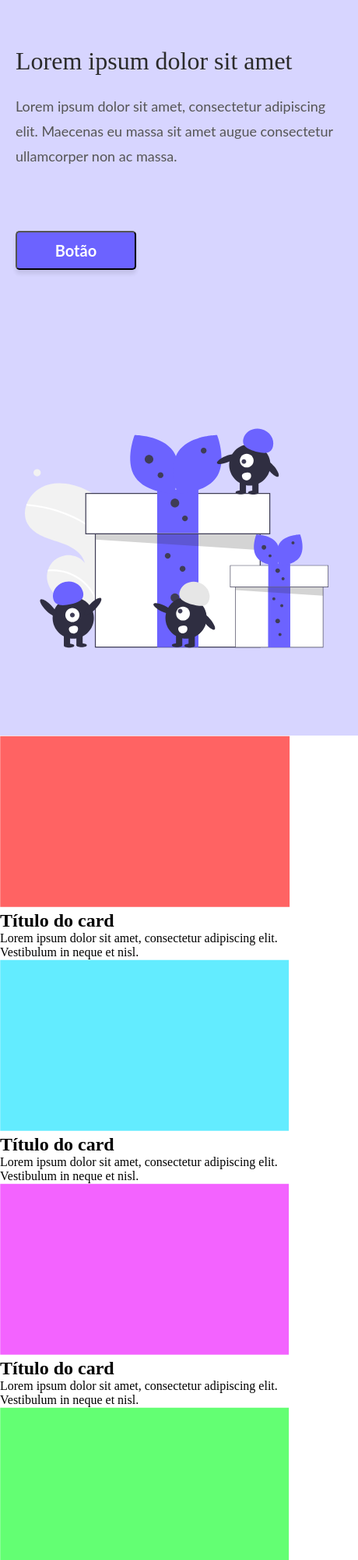
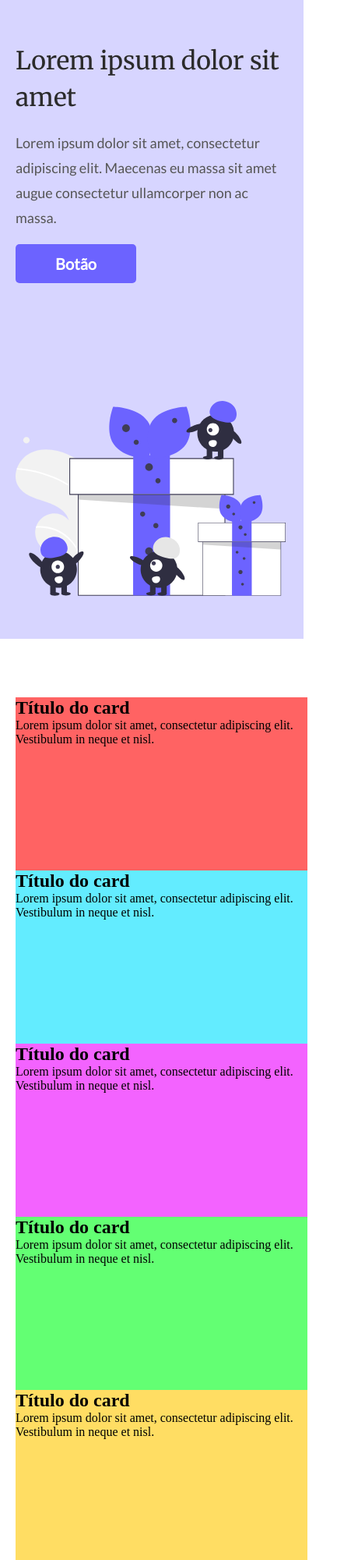
Before and after one commit to RhegisMarques/Codelandia-Desafio-03, a plain HTML site: page index.html in a window 390 px wide. Shown: the top 2000 px of the page at 78% size, 460 px wide, since content can reach past the window. Drawn offline with Linux system fonts and the light colour scheme.

Commit message:
upgrade css

```diff
--- a/index.html
+++ b/index.html
@@ -1,82 +1,99 @@
 <!DOCTYPE html>
 <html lang="en">
   <head>
-  <meta charset="UTF-8">
-  <meta http-equiv="X-UA-Compatible" content="IE=edge">
-  <meta name="viewport" content="width=device-width, initial-scale=1.0">
-  <link rel="stylesheet" href="style.css">
+    <meta charset="UTF-8" />
+    <meta http-equiv="X-UA-Compatible" content="IE=edge" />
+    <meta name="viewport" content="width=device-width, initial-scale=1.0" />
+    <link rel="stylesheet" href="style.css" />
     <title></title>
   </head>
   <body>
     <div class="cabecalho">
+      <div class="subCabecalho">
         <div class="tTitle">
           <h1>Lorem ipsum dolor sit amet</h1>
-    </div>
-
-    <div class="dTitle">
-      <p> Lorem ipsum dolor sit amet, consectetur adipiscing elit. Maecenas eu massa sit amet augue consectetur ullamcorper non ac massa.</p>
+          <p>
+            Lorem ipsum dolor sit amet, consectetur adipiscing elit. Maecenas eu
+            massa sit amet augue consectetur ullamcorper non ac massa.
+          </p>
         </div>
 
         <div class="button">
-      <input type="button" value="Botão">
+          <input type="button" value="Botão" />
+        </div>
+      </div>
+      <div class="bkgImg"></div>
     </div>
 
-    <div class="imgBkg">
-      <img src="/img/imagem.svg" alt="imgBkg">
-    </div>
+    <div class="main">
+      <div class="cardRed">
+
+        <h2>Título do card</h2>
+        <p>
+          Lorem ipsum dolor sit amet, consectetur adipiscing elit. Vestibulum in
+          neque et nisl.
+        </p>
       </div>
 
-  <div class="corpo">
-    <div class="rRed">
-      <img src="/img/Rectangle (0).svg" alt="">
+
+      <div class="cardCiano">
         <h2>Título do card</h2>
-      <p>Lorem ipsum dolor sit amet, consectetur adipiscing elit. Vestibulum in neque et nisl.</p>
+        <p>
+          Lorem ipsum dolor sit amet, consectetur adipiscing elit. Vestibulum in
+          neque et nisl.
+        </p>
       </div>
 
-    <div class="rciano">
-      <img src="/img/Rectangle (1).svg" alt="">
+      <div class="cardPurpple">
         <h2>Título do card</h2>
-      <p>Lorem ipsum dolor sit amet, consectetur adipiscing elit. Vestibulum in neque et nisl.</p>
+        <p>
+          Lorem ipsum dolor sit amet, consectetur adipiscing elit. Vestibulum in
+          neque et nisl.
+        </p>
       </div>
 
-    <div class="rPurpple">
-      <img src="/img/Rectangle (2).svg" alt="">
+      <div class="cardGreen">
         <h2>Título do card</h2>
-      <p>Lorem ipsum dolor sit amet, consectetur adipiscing elit. Vestibulum in neque et nisl.</p>
+        <p>
+          Lorem ipsum dolor sit amet, consectetur adipiscing elit. Vestibulum in
+          neque et nisl.
+        </p>
       </div>
 
-    <div class="rGreen">
-      <img src="/img/Rectangle (3).svg" alt="">
+      <div class="cardYellow">
         <h2>Título do card</h2>
-      <p>Lorem ipsum dolor sit amet, consectetur adipiscing elit. Vestibulum in neque et nisl.</p>
+        <p>
+          Lorem ipsum dolor sit amet, consectetur adipiscing elit. Vestibulum in
+          neque et nisl.
+        </p>
       </div>
 
-    <div class="rYellow">
-      <img src="/img/Rectangle (4).svg" alt="">
+      <div class="cardBlue">
         <h2>Título do card</h2>
-      <p>Lorem ipsum dolor sit amet, consectetur adipiscing elit. Vestibulum in neque et nisl.</p>
-    </div>
-
-    <div class="rBlue">
-      <img src="/img/Rectangle (5).svg" alt="">
-      <h2>Título do card</h2>
-      <p>Lorem ipsum dolor sit amet, consectetur adipiscing elit. Vestibulum in neque et nisl.</p>
+        <p>
+          Lorem ipsum dolor sit amet, consectetur adipiscing elit. Vestibulum in
+          neque et nisl.
+        </p>
       </div>
     </div>
 
     <div class="Rodape">
-
       <h1>Entre em contato</h1>
 
       <form action="" method="post">
-      <input type="text" name="nome" placeholder="Nome"><br><br>
-      <input type="email" name="nome" placeholder="E-mail"><br><br>
-      <input type="tel" name="nome" placeholder="Telefone"><br><br>
-      <textarea name="msg" id="" cols="30" rows="10" placeholder="Mensagem..."></textarea><br><br>
-      <input type="submit" value="Enviar mensagem">
+        <input type="text" name="nome" placeholder="Nome" /><br /><br />
+        <input type="email" name="nome" placeholder="E-mail" /><br /><br />
+        <input type="tel" name="nome" placeholder="Telefone" /><br /><br />
+        <textarea
+          name="msg"
+          id=""
+          cols="30"
+          rows="10"
+          placeholder="Mensagem..."
+        ></textarea
+        ><br /><br />
+        <input type="submit" value="Enviar mensagem" />
       </form>
-
     </div>
-
   </body>
 </html>
--- a/style.css
+++ b/style.css
@@ -1,3 +1,5 @@
+@import url('https://fonts.googleapis.com/css2?family=Lato&family=Merriweather&display=swap');
+
 *
 {
   margin: 0 auto;
@@ -14,18 +16,29 @@ html, body
   .cabecalho
   {
 
-    width: 420px;
-    height: 800px;
-    padding: 55px 20px 88px 20px;
+    padding: 55px 20px ;
+    background: #D7D5FF;
 
-    background: #D7D5FF;
+  }
+
+  .subCabecalho
+  {
+
+  }
+
+  .bkgImg
+  {
+
+    margin-top: 151px;
+    width: 100%;
+    height: 250px;
+    background-image: url("/img/imagem.svg");
+    background-repeat: no-repeat ;
+    background-size: contain;
   }
   .tTitle > h1
   {
     margin-bottom: 18px;
-
-
-
     font-family: 'Merriweather';
     font-style: normal;
     font-weight: 400;
@@ -35,31 +48,26 @@ html, body
     color: #2B2B2B;
   }
 
-  .dTitle > p
+  .tTitle > p
   {
-    margin-bottom: 32px;
-
-
-
+    margin-bottom: 18px;
     font-family: 'Lato';
     font-style: normal;
     font-weight: 400;
     font-size: 18px;
     line-height: 32px;
+    color: #555555;
 
+  }
 
-    color: #555555;
-  }
   .button > input
   {
-    position: absolute;
     height: 50px;
     width: 155px;
-    left: 20px;
-    top: 296px;
     border-radius: 5px;
+    border: none;
     background: #6C63FF;
-    box-shadow: 0px 5px 5px rgba(23, 23, 23, 0.1);
+
     border-radius: 5px;
     font-family: 'Lato';
     font-style: normal;
@@ -70,30 +78,84 @@ html, body
     color: #FFFFFF;
   }
 
-  .imgBkg > img
+
+  .main
   {
-    position: absolute;
-    width: 100%;
-    height: 460px;
-    top: 460px;
-    right: 32px;
-    bottom: 88px;
-    left: 32px;
+    padding: 75px 20px;
 
   }
 
-  .corpo
+  .cardRed
   {
+    width: 375px;
+    height: 222px;
+
+
+    background: #FF6363;
 
   }
 
-  .corpo > rRed
+  .cardRed
   {
+    width: 375px;
+    height: 222px;
 
 
+    background: #FF6363;
+
+  }
+
+  .cardCiano
+  {
+    width: 375px;
+    height: 222px;
+
+
+    background: #63ECFF;
+
+  }
+
+
+  .cardPurpple
+  {
+    width: 375px;
+    height: 222px;
+
+
+    background: #F363FF;
+
+  }
+
+  .cardGreen
+  {
+    width: 375px;
+    height: 222px;
+
+
+    background: #63FF73;
+
+  }
+
+  .cardYellow
+  {
+    width: 375px;
+    height: 222px;
+
+
+    background: #FFDD63;
+
+  }
+
+  .cardBlue
+  {
+    width: 375px;
+    height: 222px;
+
+    background: #6663FF;
 
   }
 
 
 
+
 }
```
Also changed, not shown: img/Rectangle (0).svg (deleted), img/Rectangle (1).svg (deleted), img/Rectangle (2).svg (deleted), img/Rectangle (3).svg (deleted), img/Rectangle (4).svg (deleted), img/Rectangle (5).svg (deleted). Lines whose indentation alone changed are shown as unchanged.
